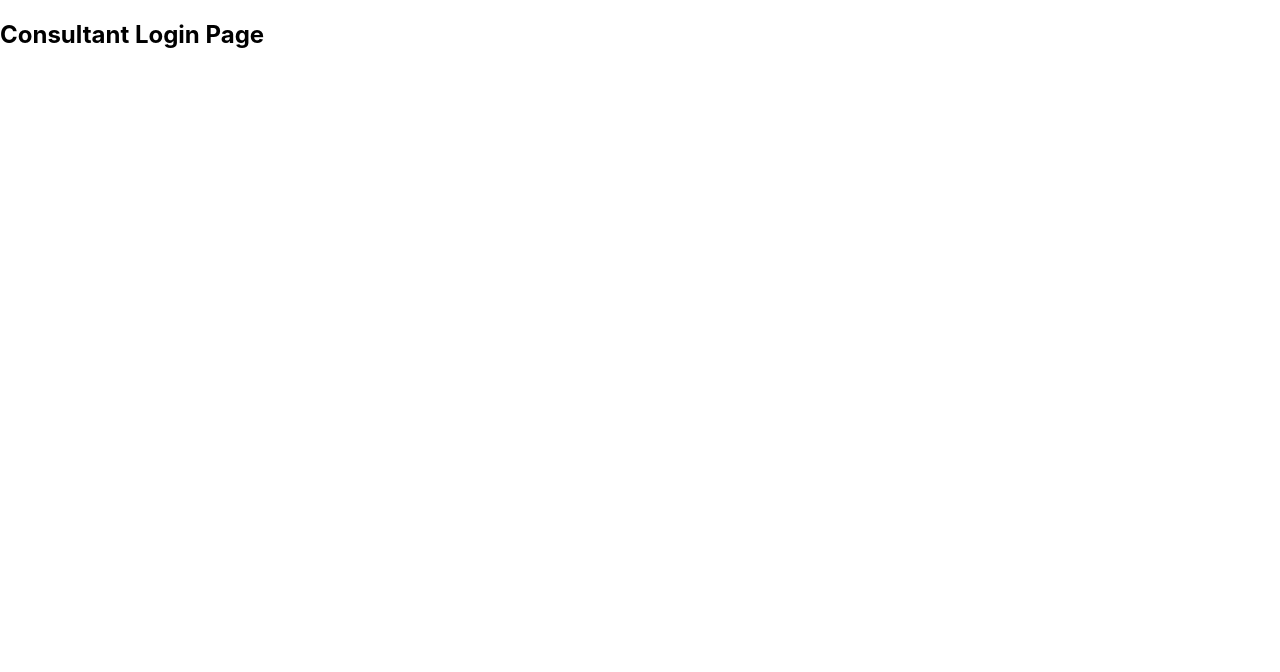
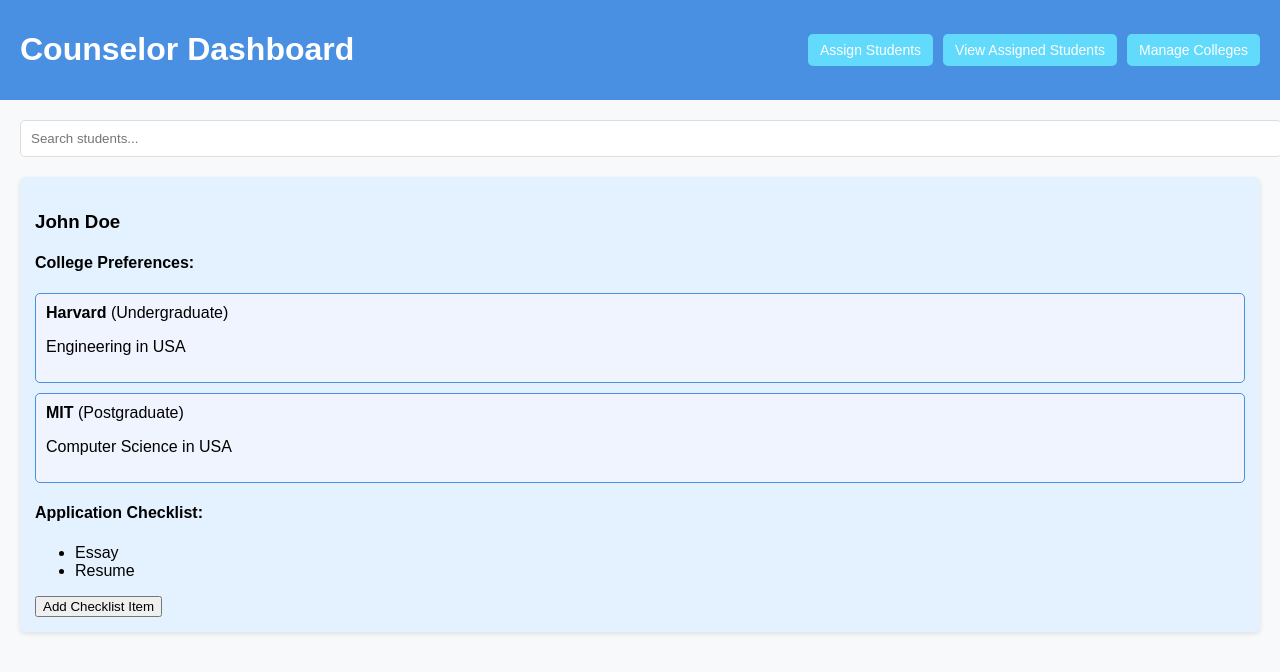
Before and after one commit to ikakkar03/CS320-Team-I, a React (Create React App) app in the folder Frontend/worldwiseed/: page /consultant-login in a window 1280 px wide. Shown: the top 672 px of the page. Built offline with nearby package versions, Linux system fonts and the light colour scheme.

Commit message:
added consultant dashboard and its components and routing paths to them

```diff
--- a/Frontend/worldwiseed/src/App.js
+++ b/Frontend/worldwiseed/src/App.js
@@ -28,6 +28,7 @@ import React from 'react';
 import { BrowserRouter as Router, Route, Routes } from 'react-router-dom';
 import LandingPage from './landingPage';
 import StudentDashboard from './studentDashboard';
+import CounselorDashboard from './CounselorDashboard';
 
 function App() {
   return (
@@ -37,7 +38,7 @@ function App() {
         {/* Define routes for other components here */}
         <Route path="/create-account" element={<h2>Create Account Page</h2>} />
         <Route path="/student-login" element={<StudentDashboard/>} />
-        <Route path="/consultant-login" element={<h2>Consultant Login Page</h2>} />
+        <Route path="/consultant-login" element={<CounselorDashboard />} />
       </Routes>
     </Router>
   );
--- /dev/null
+++ b/Frontend/worldwiseed/src/AssignedStudentManagement.js
@@ -0,0 +1,85 @@
+import React, { useState } from "react";
+import styled from "styled-components";
+
+const StudentContainer = styled.div`
+  margin-bottom: 20px;
+  padding: 15px;
+  background-color: #e4f2ff;
+  border-radius: 5px;
+  box-shadow: 0 2px 5px rgba(0, 0, 0, 0.1);
+`;
+
+const CollegeList = styled.ul`
+  list-style: none;
+  padding: 0;
+
+  li {
+    margin: 10px 0;
+    padding: 10px;
+    background-color: #f0f4ff;
+    border: 1px solid #4a90e2;
+    border-radius: 5px;
+  }
+`;
+
+const AssignedStudentManagement = () => {
+  const [assignedStudents, setAssignedStudents] = useState([
+    {
+      id: 1,
+      name: "John Doe",
+      preferences: [
+        { name: "Harvard", country: "USA", major: "Engineering", level: "Undergraduate" },
+        { name: "MIT", country: "USA", major: "Computer Science", level: "Postgraduate" },
+      ],
+      checklist: ["Essay", "Resume"],
+    },
+  ]);
+  const [searchTerm, setSearchTerm] = useState("");
+
+  const addChecklistItem = (studentId, item) => {
+    console.log(`Adding "${item}" to student ID ${studentId}`);
+  };
+
+  return (
+    <div>
+      <input
+        type="text"
+        placeholder="Search students..."
+        value={searchTerm}
+        onChange={(e) => setSearchTerm(e.target.value)}
+        style={{
+          width: "100%",
+          padding: "10px",
+          marginBottom: "20px",
+          borderRadius: "5px",
+          border: "1px solid #ddd",
+        }}
+      />
+      {assignedStudents
+        .filter((student) => student.name.toLowerCase().includes(searchTerm.toLowerCase()))
+        .map((student) => (
+          <StudentContainer key={student.id}>
+            <h3>{student.name}</h3>
+            <h4>College Preferences:</h4>
+            <CollegeList>
+              {student.preferences.map((college, index) => (
+                <li key={index}>
+                  <strong>{college.name}</strong> ({college.level})
+                  <p>{college.major} in {college.country}</p>
+                </li>
+              ))}
+            </CollegeList>
+            <h4>Application Checklist:</h4>
+            <ul>
+              {student.checklist.map((item, index) => (
+                <li key={index}>{item}</li>
+              ))}
+            </ul>
+            <button onClick={() => addChecklistItem(student.id, "New Item")}>Add Checklist Item</button>
+          </StudentContainer>
+        ))}
+    </div>
+  );
+};
+
+export default AssignedStudentManagement;
--- /dev/null
+++ b/Frontend/worldwiseed/src/CollegeListManagement.js
@@ -0,0 +1,132 @@
+import React, { useState } from "react";
+import styled from "styled-components";
+
+const CollegeContainer = styled.div`
+  margin-bottom: 20px;
+  padding: 15px;
+  background-color: #e4f2ff;
+  border-radius: 5px;
+  box-shadow: 0 2px 5px rgba(0, 0, 0, 0.1);
+  display: flex;
+  justify-content: space-between;
+  align-items: center;
+`;
+
+const ButtonContainer = styled.div`
+  display: flex;
+  gap: 10px; /* Adds space between buttons */
+`;
+
+const AddButton = styled.button`
+  display: block;
+  margin-bottom: 20px; /* Adds spacing below the button */
+  padding: 12px 20px; /* Increased size */
+  background-color: #61dafb;
+  border: none;
+  border-radius: 5px;
+  cursor: pointer;
+  font-size: 16px; /* Slightly larger font */
+  color: white;
+
+  &:hover {
+    background-color: #50aee3;
+  }
+`;
+
+const PopupOverlay = styled.div`
+  position: fixed;
+  top: 0;
+  left: 0;
+  right: 0;
+  bottom: 0;
+  background: rgba(0, 0, 0, 0.7);
+  display: flex;
+  align-items: center;
+  justify-content: center;
+  z-index: 1000;
+`;
+
+const PopupContainer = styled.div`
+  background: white;
+  padding: 20px;
+  border-radius: 8px;
+  width: 400px;
+  box-shadow: 0 4px 8px rgba(0, 0, 0, 0.2);
+`;
+
+const CollegeListManagement = () => {
+  const [colleges, setColleges] = useState([
+    { id: 1, name: "Harvard", country: "USA", major: "Engineering", level: "Undergraduate" },
+    { id: 2, name: "MIT", country: "USA", major: "Computer Science", level: "Postgraduate" },
+  ]);
+  const [isPopupOpen, setIsPopupOpen] = useState(false);
+  const [newCollege, setNewCollege] = useState({
+    name: "",
+    country: "",
+    major: "",
+    level: "",
+  });
+
+  const handleAddCollege = () => {
+    // API call to add a new college
+    setColleges((prev) => [...prev, { id: Date.now(), ...newCollege }]);
+    setIsPopupOpen(false);
+  };
+
+  return (
+    <div>
+      <AddButton onClick={() => setIsPopupOpen(true)}>Add College</AddButton>
+      {colleges.map((college) => (
+        <CollegeContainer key={college.id}>
+          <div>
+            <h3>{college.name}</h3>
+            <p>
+              {college.level} - {college.major} in {college.country}
+            </p>
+          </div>
+          <ButtonContainer>
+            <button onClick={() => console.log(`Editing college ID ${college.id}`)}>Edit</button>
+            <button onClick={() => setColleges((prev) => prev.filter((c) => c.id !== college.id))}>
+              Remove
+            </button>
+          </ButtonContainer>
+        </CollegeContainer>
+      ))}
+      {isPopupOpen && (
+        <PopupOverlay>
+          <PopupContainer>
+            <h2>Add New College</h2>
+            <input
+              type="text"
+              placeholder="Name"
+              value={newCollege.name}
+              onChange={(e) => setNewCollege({ ...newCollege, name: e.target.value })}
+            />
+            <input
+              type="text"
+              placeholder="Country"
+              value={newCollege.country}
+              onChange={(e) => setNewCollege({ ...newCollege, country: e.target.value })}
+            />
+            <input
+              type="text"
+              placeholder="Major"
+              value={newCollege.major}
+              onChange={(e) => setNewCollege({ ...newCollege, major: e.target.value })}
+            />
+            <input
+              type="text"
+              placeholder="Level"
+              value={newCollege.level}
+              onChange={(e) => setNewCollege({ ...newCollege, level: e.target.value })}
+            />
+            <button onClick={handleAddCollege}>Add</button>
+            <button onClick={() => setIsPopupOpen(false)}>Cancel</button>
+          </PopupContainer>
+        </PopupOverlay>
+      )}
+    </div>
+  );
+};
+
+export default CollegeListManagement;
--- /dev/null
+++ b/Frontend/worldwiseed/src/CounselorDashboard.js
@@ -0,0 +1,72 @@
+import React, { useState } from "react";
+import styled from "styled-components";
+import StudentAssignment from "./StudentAssignment";
+import AssignedStudentManagement from "./AssignedStudentManagement";
+import CollegeListManagement from "./CollegeListManagement";
+
+const DashboardContainer = styled.div`
+  display: flex;
+  flex-direction: column;
+  height: 100vh;
+  font-family: Arial, sans-serif;
+`;
+
+const Header = styled.header`
+  background-color: #4a90e2;
+  color: white;
+  padding: 10px 20px; /* Reduced padding */
+  display: flex;
+  align-items: center;
+  justify-content: space-between;
+`;
+
+const NavBar = styled.div`
+  display: flex;
+  gap: 10px;
+
+  button {
+    padding: 8px 12px; /* Adjusted size */
+    background-color: #61dafb;
+    border: none;
+    border-radius: 5px;
+    cursor: pointer;
+    font-size: 14px;
+    color: white;
+    transition: background-color 0.3s;
+
+    &:hover {
+      background-color: #50aee3;
+    }
+  }
+`;
+
+const ContentContainer = styled.div`
+  flex: 1;
+  background-color: #f8f9fa;
+  padding: 20px;
+  overflow-y: auto;
+`;
+
+const CounselorDashboard = () => {
+  const [activeTab, setActiveTab] = useState("viewStudents");
+
+  return (
+    <DashboardContainer>
+      <Header>
+        <h1>Counselor Dashboard</h1>
+        <NavBar>
+          <button onClick={() => setActiveTab("assignStudents")}>Assign Students</button>
+          <button onClick={() => setActiveTab("viewStudents")}>View Assigned Students</button>
+          <button onClick={() => setActiveTab("manageColleges")}>Manage Colleges</button>
+        </NavBar>
+      </Header>
+      <ContentContainer>
+        {activeTab === "assignStudents" && <StudentAssignment />}
+        {activeTab === "viewStudents" && <AssignedStudentManagement />}
+        {activeTab === "manageColleges" && <CollegeListManagement />}
+      </ContentContainer>
+    </DashboardContainer>
+  );
+};
+
+export default CounselorDashboard;
--- /dev/null
+++ b/Frontend/worldwiseed/src/StudentAssignment.js
@@ -0,0 +1,71 @@
+import React, { useState } from "react";
+import styled from "styled-components";
+
+const StudentList = styled.div`
+  display: flex;
+  flex-direction: column;
+  gap: 10px;
+`;
+
+const StudentItem = styled.div`
+  display: flex;
+  justify-content: space-between;
+  padding: 10px;
+  background-color: #e4f2ff;
+  border-radius: 5px;
+  box-shadow: 0 2px 5px rgba(0, 0, 0, 0.1);
+`;
+
+const SearchBar = styled.input`
+  width: 100%;
+  padding: 10px;
+  margin-bottom: 20px;
+  border: 1px solid #ddd;
+  border-radius: 5px;
+`;
+
+const StudentAssignment = () => {
+  const [students, setStudents] = useState([
+    { id: 1, name: "John Doe", assigned: false },
+    { id: 2, name: "Jane Smith", assigned: false },
+    // Replace with API call to fetch all registered students
+  ]);
+  const [searchTerm, setSearchTerm] = useState("");
+
+  const assignStudent = (id) => {
+    // API call to assign student to the counselor
+    setStudents((prev) =>
+      prev.map((student) =>
+        student.id === id ? { ...student, assigned: true } : student
+      )
+    );
+  };
+
+  return (
+    <div>
+      <SearchBar
+        type="text"
+        placeholder="Search students..."
+        value={searchTerm}
+        onChange={(e) => setSearchTerm(e.target.value)}
+      />
+      <StudentList>
+        {students
+          .filter((student) =>
+            student.name.toLowerCase().includes(searchTerm.toLowerCase())
+          )
+          .map((student) => (
+            <StudentItem key={student.id}>
+              <span>{student.name}</span>
+              {!student.assigned && (
+                <button onClick={() => assignStudent(student.id)}>Assign</button>
+              )}
+              {student.assigned && <span>Assigned</span>}
+            </StudentItem>
+          ))}
+      </StudentList>
+    </div>
+  );
+};
+
+export default StudentAssignment;
```
